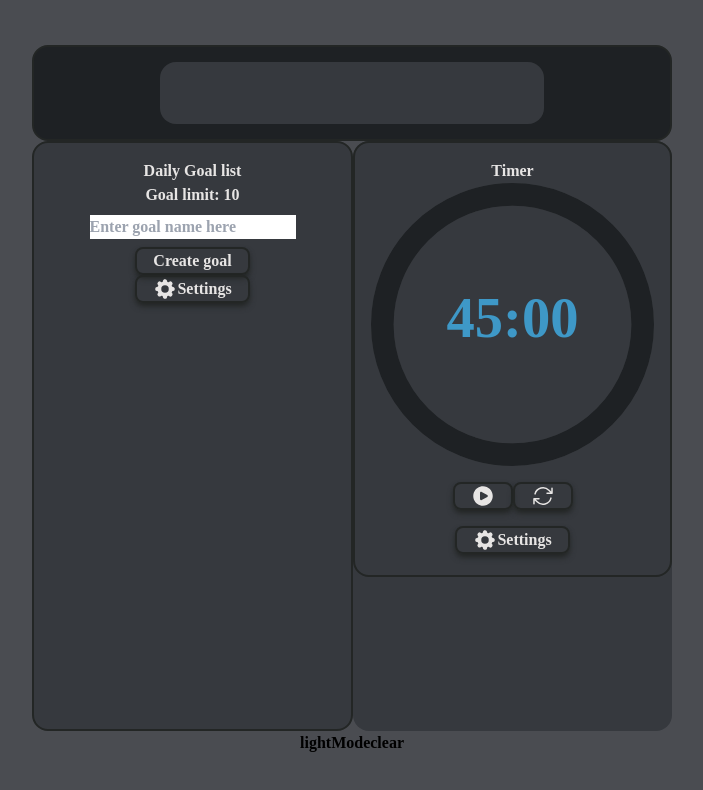
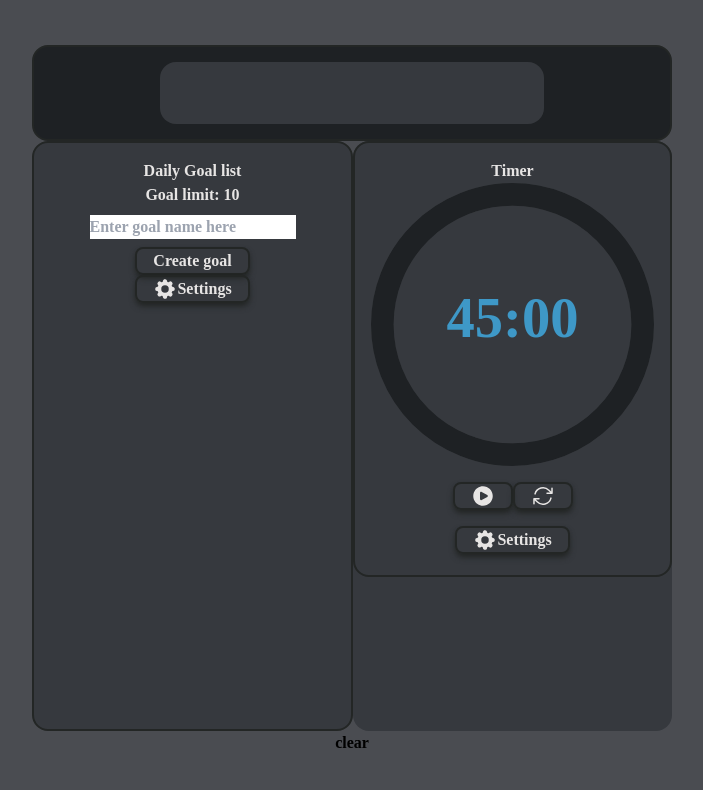
Before and after one commit to XeRoWaVe/rngrewards, a React (Vite) app: page / in a window 1280 px wide. Shown: the top 790 px of the page, without its empty margins (288-991 px from the left). Built offline with nearby package versions, Linux system fonts and the light colour scheme; a web font is replaced by a local one.

Commit message:
Removed dark/light mode switch

```diff
--- a/src/App.tsx
+++ b/src/App.tsx
@@ -19,7 +19,6 @@ export type Goaltype = {
 function App() {
   const [reward, setReward] = useState<Reward>(null);
   const [streak, setStreak] = useState(0);
-  const [theme, setTheme] = useState<Theme>('light')
   // const [extraBreak, setExtraBreak] = useState(false)
 
   useEffect(() => {
@@ -38,6 +37,7 @@ function App() {
       <div
         className="m-auto absolute inset-1/4 bg- rounded-2xl  h-fit"
       >
+        {/* <p className="flex justify-center text-white font-bold text-3xl">╰(*°▽°*)╯Random Intermittent Dopaminergic Rewards ╰(*°▽°*)╯</p> */}
         <div className="flex justify-center items-center border-black  border-2 relative bg-[#1e2124] rounded-2xl h-24">
           <Reward reward={reward} />
           <div className="absolute top-9 right-0 rounded-2xl">
@@ -53,7 +53,6 @@ function App() {
           </div>
         </div>
         <div className="flex justify-center font-bold rounded-2xl items-center">
-          <DarkMode setTheme={setTheme} theme={theme} />
           <button onClick={clearLocalStorage}>clear</button>
         </div>
       </div>
--- a/src/Components/Goals/Goals.tsx
+++ b/src/Components/Goals/Goals.tsx
@@ -134,6 +134,9 @@ const Goals = ({
               >
                 Create goal
               </button>
+              <div className="">
+            <GoalsSettingsButton setShowGoalsSettings={setShowGoalsSettings} />
+          </div>
             </>
           )}
           {!!goals.length &&
@@ -219,9 +222,7 @@ const Goals = ({
               ))
               .slice(0, goalAmount)}
 
-          <div className="">
-            <GoalsSettingsButton setShowGoalsSettings={setShowGoalsSettings} />
-          </div>
+
         </div>
       )}
     </>
```
